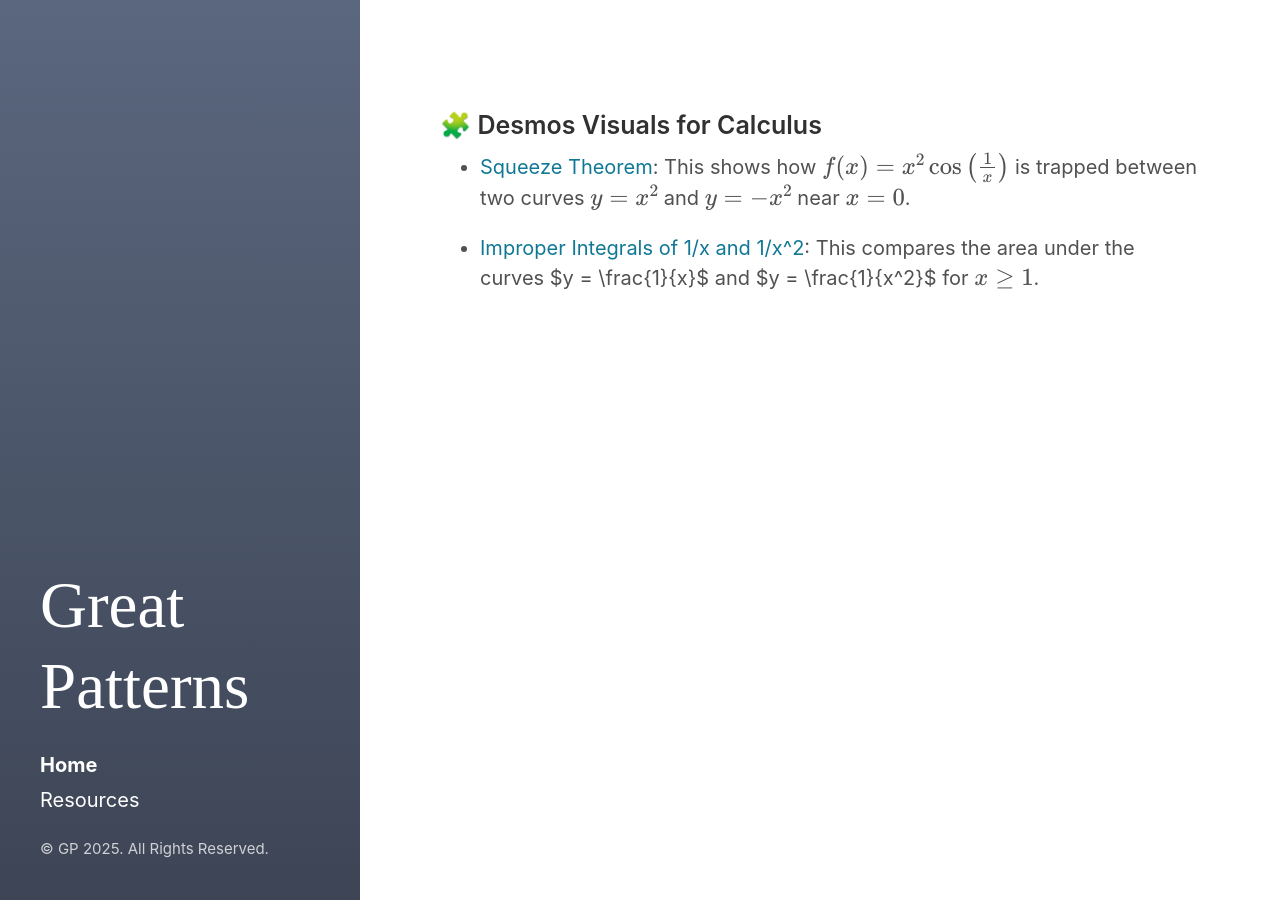
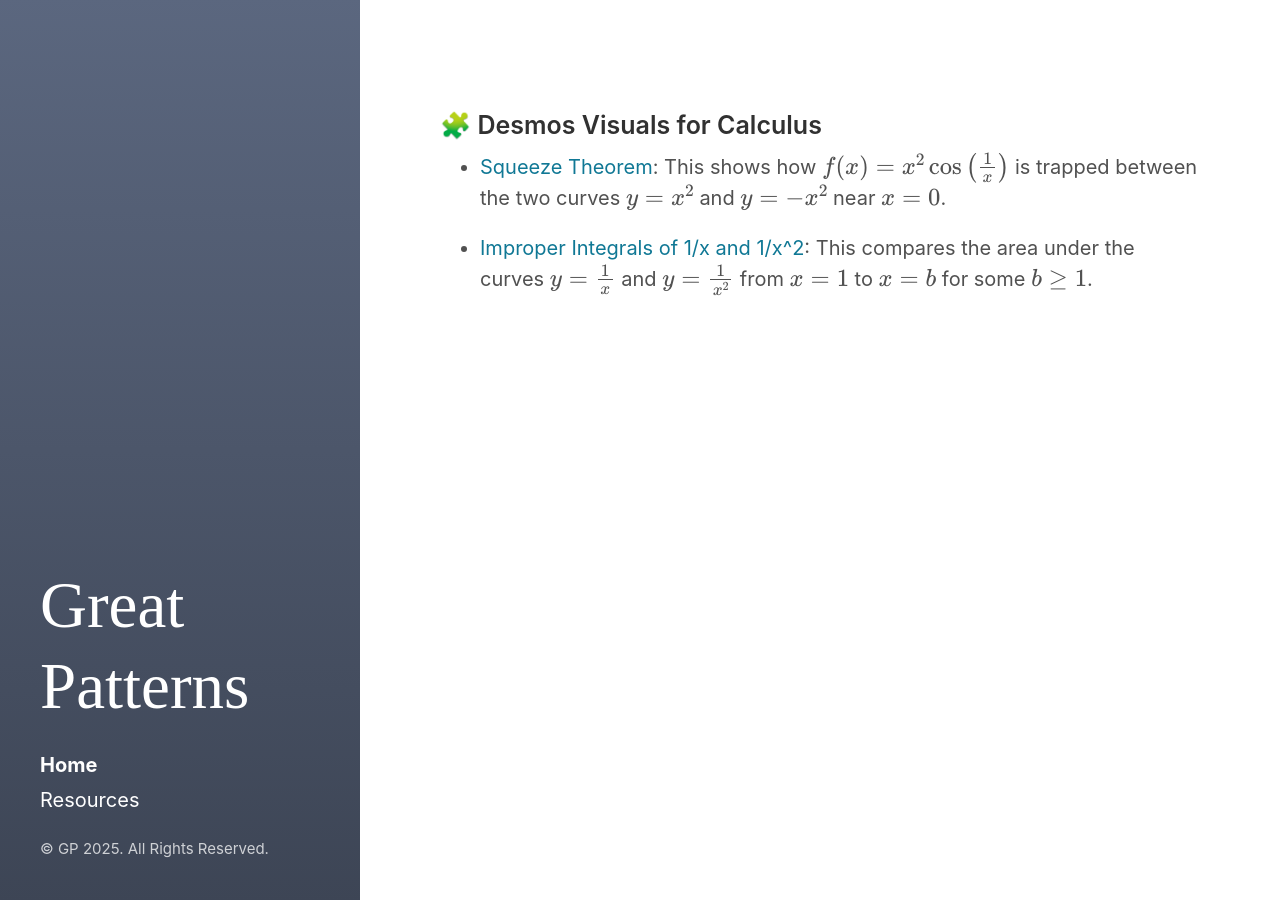
Before and after one commit to greatpatterns/greatpatterns.github.io, a Jekyll site: the page built from index.md, in a window 1280 px wide. Built offline with Jekyll 4.4.1, drawn with Linux system fonts in a browser that asks for light colours; formulas are drawn with MathJax 3.

Commit message:
Update index.md

```diff
--- a/index.md
+++ b/index.md
@@ -5,6 +5,6 @@
 
 ### 🧩 Desmos Visuals for Calculus
 
-- <a href="https://www.desmos.com/calculator/sh43kd1ytb" target="_blank">Squeeze Theorem</a>: This shows how $$f(x) = x^2\cos\left(\frac{1}{x}\right)$$ is trapped between two curves $$y = x^2$$ and $$y = -x^2$$ near $$x = 0$$.
+- <a href="https://www.desmos.com/calculator/sh43kd1ytb" target="_blank">Squeeze Theorem</a>: This shows how $$f(x) = x^2\cos\left(\frac{1}{x}\right)$$ is trapped between the two curves $$y = x^2$$ and $$y = -x^2$$ near $$x = 0$$.
 
-- <a href="https://www.desmos.com/calculator/kns84jl4cv" target="_blank">Improper Integrals of 1/x and 1/x^2</a>: This compares the area under the curves $y = \frac{1}{x}$ and $y = \frac{1}{x^2}$ for $$x \geq 1$$.
+- <a href="https://www.desmos.com/calculator/kns84jl4cv" target="_blank">Improper Integrals of 1/x and 1/x^2</a>: This compares the area under the curves $$y = \frac{1}{x}$$ and $$y = \frac{1}{x^2}$$ from $$x = 1$$ to $$x = b$$ for some $$b \geq 1$$.
```
